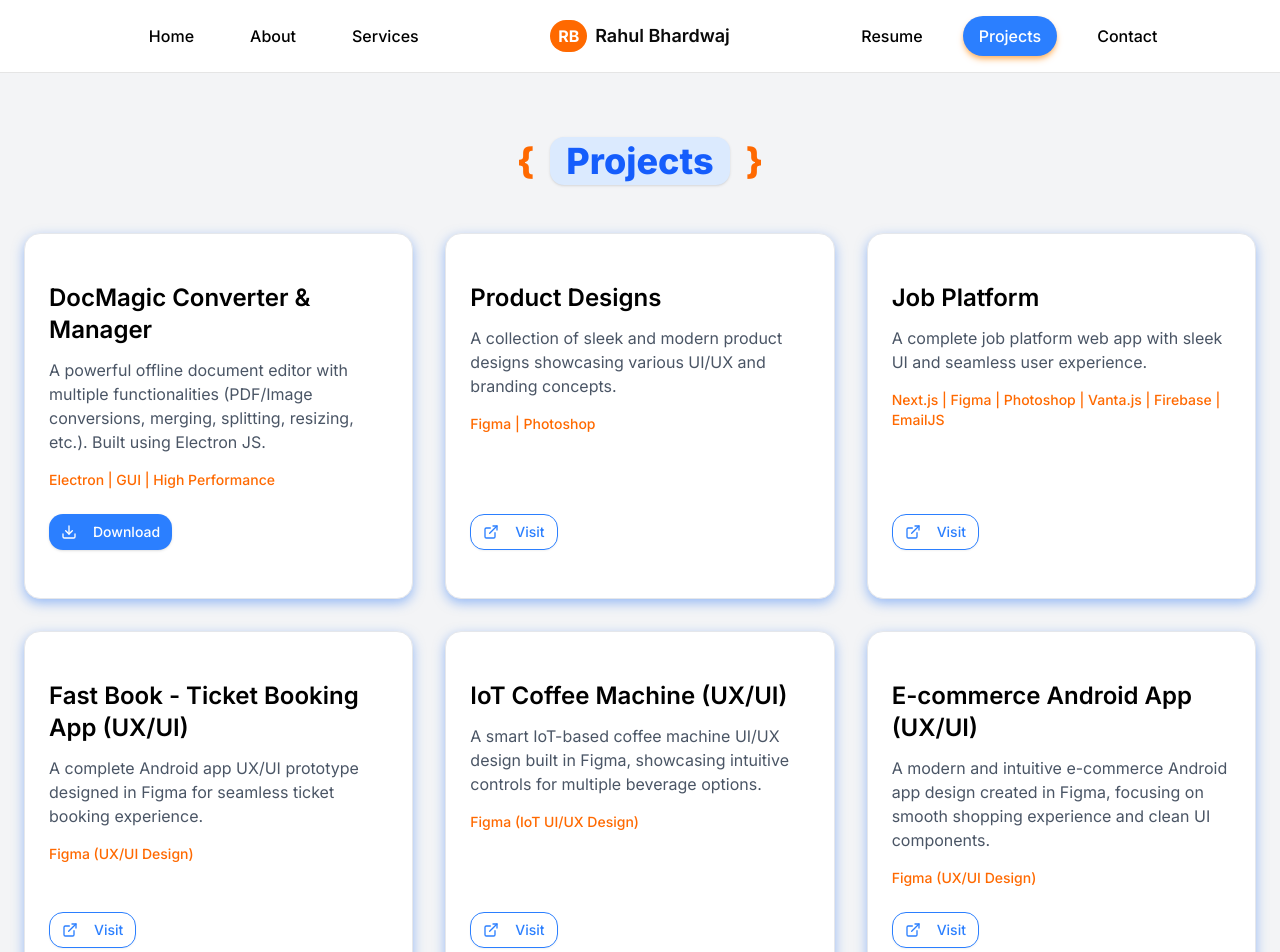
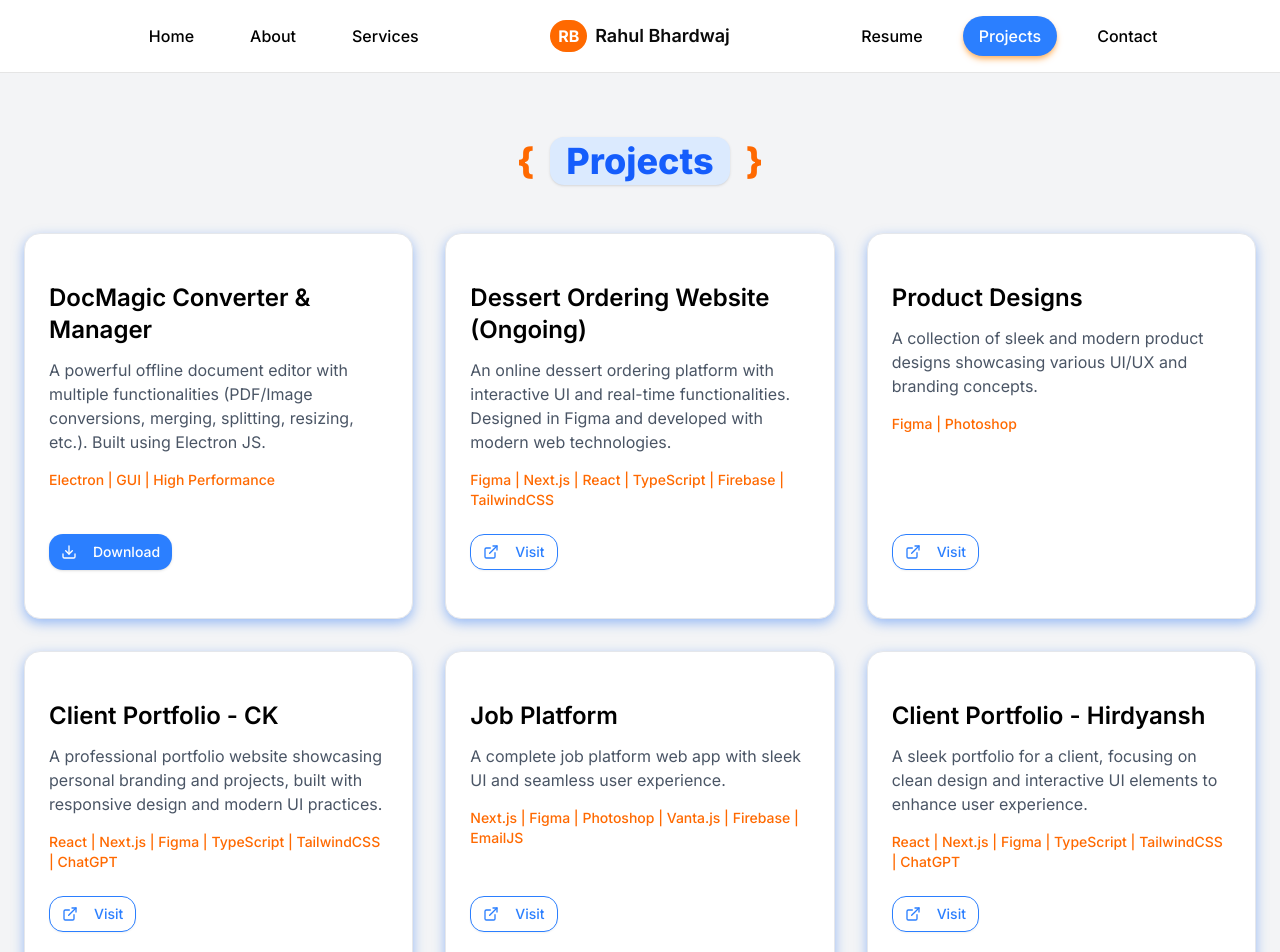
Before and after one commit to DarkZ143/rbportfolio, a Next.js app: page /projects in a window 1280 px wide. Shown: the top 952 px of the page. Built offline with nearby package versions, Linux system fonts and the light colour scheme.

Commit message:
Update page.tsx

```diff
--- a/src/app/projects/page.tsx
+++ b/src/app/projects/page.tsx
@@ -17,12 +17,26 @@ const projects = [
     downloadLink: "https://drive.google.com/file/d/1OI0qbIIT5XtjNAcllYX80yLSFXU0NN9l/view?usp=sharing",
   },
   {
+  title: "Dessert Ordering Website (Ongoing)",
+  description:
+    "An online dessert ordering platform with interactive UI and real-time functionalities. Designed in Figma and developed with modern web technologies.",
+  tech: "Figma | Next.js | React | TypeScript | Firebase | TailwindCSS",
+  link: "https://dessertwala.netlify.app",
+},
+  {
     title: "Product Designs",
     description:
       "A collection of sleek and modern product designs showcasing various UI/UX and branding concepts.",
     tech: "Figma | Photoshop ",
     link: "/product-designs",
   },
+  {
+  title: "Client Portfolio - CK",
+  description:
+    "A professional portfolio website showcasing personal branding and projects, built with responsive design and modern UI practices.",
+  tech: "React | Next.js | Figma | TypeScript | TailwindCSS | ChatGPT",
+  link: "https://iamck.vercel.app",
+},
   {
     title: "Job Platform",
     description:
@@ -31,12 +45,26 @@ const projects = [
     link: "https://indusjob-app.vercel.app",
   },
   {
+  title: "Client Portfolio - Hirdyansh",
+  description:
+    "A sleek portfolio for a client, focusing on clean design and interactive UI elements to enhance user experience.",
+  tech: "React | Next.js | Figma | TypeScript | TailwindCSS | ChatGPT",
+  link: "https://iamhirdyansh.vercel.app",
+},
+  {
     title: "Fast Book - Ticket Booking App (UX/UI)",
     description:
       "A complete Android app UX/UI prototype designed in Figma for seamless ticket booking experience.",
     tech: "Figma (UX/UI Design)",
     link: "https://www.figma.com/design/75Wh0pebAEaPZ16RYSEHcg/Android-App-works?node-id=0-1&m=dev&t=DeIinvh8YiRDZHhF-1", // replace with your actual Figma file link
   },
+  {
+  title: "Client Portfolio - Anushka",
+  description:
+    "A customized client portfolio emphasizing creativity, responsiveness, and user-friendly navigation.",
+  tech: "React | Next.js | Figma | TypeScript | TailwindCSS | ChatGPT",
+  link: "https://theanushka.netlify.app",
+},
   {
     title: "IoT Coffee Machine (UX/UI)",
     description:
```
